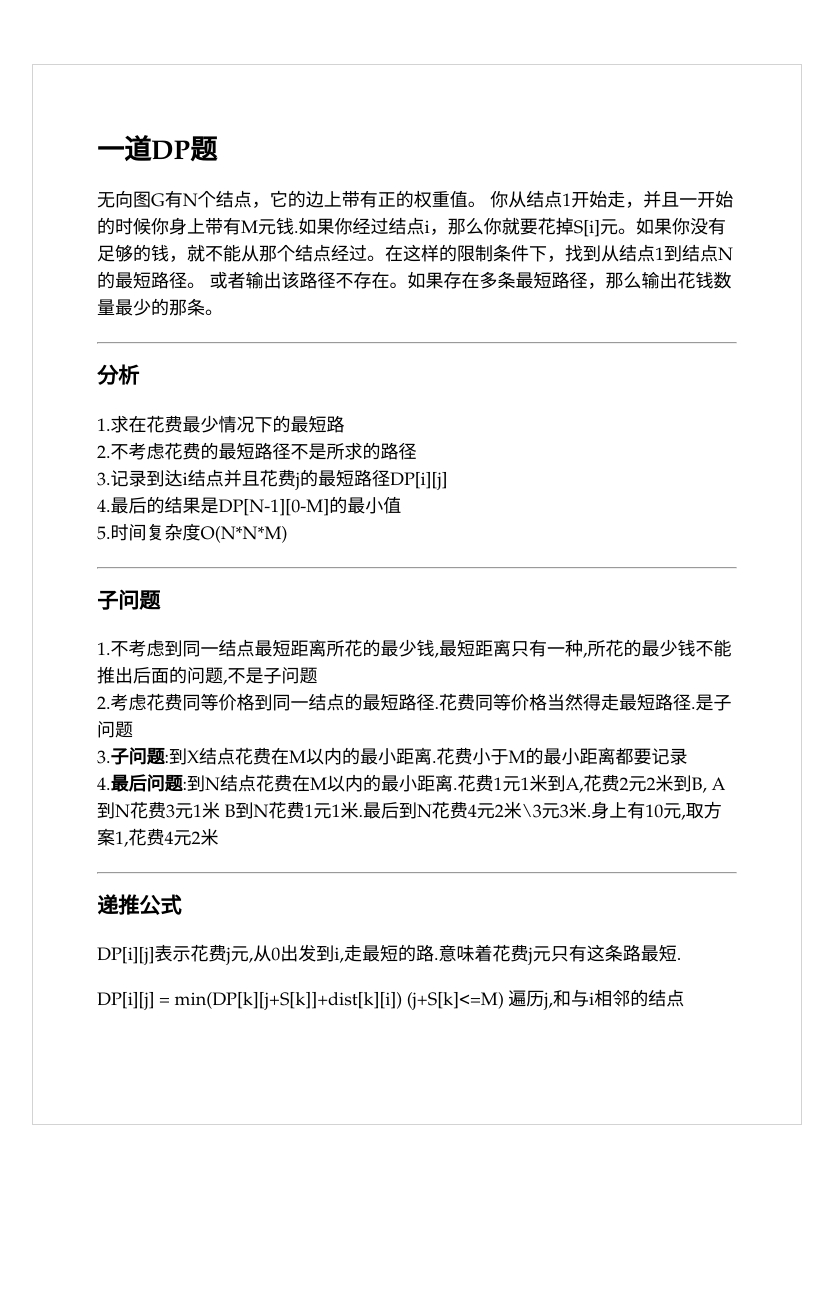
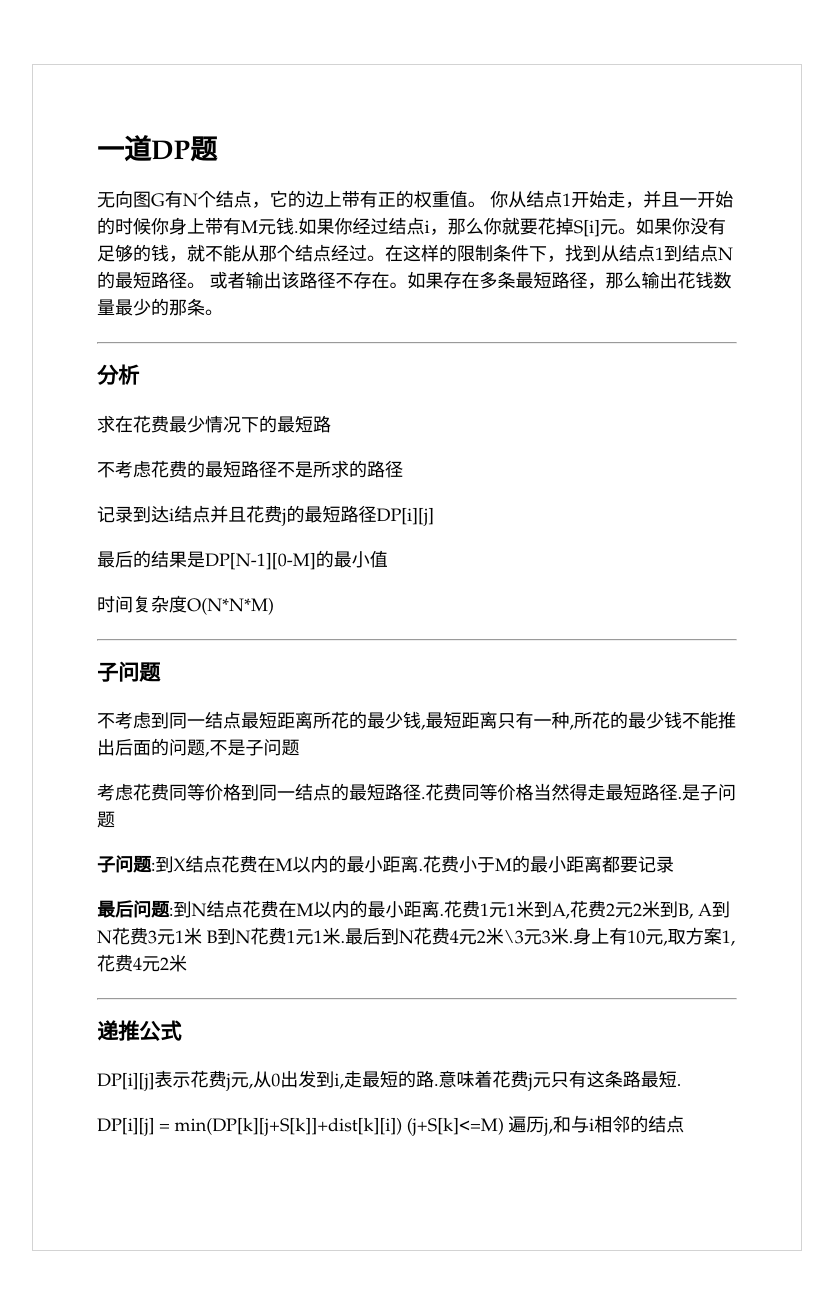
Before and after one commit to garydai/ruleEngine, a Jekyll site: the page built from _posts/2013-4-17-dp.md, in a window 1280 px wide. Shown: the whole page, without its empty margins (224-1057 px from the left). Built offline with Jekyll 4.4.1, drawn with Linux system fonts in a browser that asks for light colours; before the commit the page ends 1189 px from its top, so only the background shows below that.

Commit message:
Update 2013-4-17-dp.md

```diff
--- a/_posts/2013-4-17-dp.md
+++ b/_posts/2013-4-17-dp.md
@@ -11,19 +11,27 @@ title: 一道DP题
 ---
 ###分析
 
-1.求在花费最少情况下的最短路
-2.不考虑花费的最短路径不是所求的路径
-3.记录到达i结点并且花费j的最短路径DP[i][j]
-4.最后的结果是DP\[N-1\]\[0-M\]的最小值
-5.时间复杂度O\(N\*N\*M\)
+求在花费最少情况下的最短路
+
+
+不考虑花费的最短路径不是所求的路径
+
+记录到达i结点并且花费j的最短路径DP\[i\]\[j\]
+
+最后的结果是DP\[N-1\]\[0-M\]的最小值
+
+时间复杂度O\(N\*N\*M\)
 
 ---
 ###子问题
 
-1.不考虑到同一结点最短距离所花的最少钱,最短距离只有一种,所花的最少钱不能推出后面的问题,不是子问题
-2.考虑花费同等价格到同一结点的最短路径.花费同等价格当然得走最短路径.是子问题
-3.**子问题**:到X结点花费在M以内的最小距离.花费小于M的最小距离都要记录
-4.**最后问题**:到N结点花费在M以内的最小距离.花费1元1米到A,花费2元2米到B, A到N花费3元1米 B到N花费1元1米.最后到N花费4元2米\3元3米.身上有10元,取方案1,花费4元2米
+不考虑到同一结点最短距离所花的最少钱,最短距离只有一种,所花的最少钱不能推出后面的问题,不是子问题
+
+考虑花费同等价格到同一结点的最短路径.花费同等价格当然得走最短路径.是子问题
+
+**子问题**:到X结点花费在M以内的最小距离.花费小于M的最小距离都要记录
+
+**最后问题**:到N结点花费在M以内的最小距离.花费1元1米到A,花费2元2米到B, A到N花费3元1米 B到N花费1元1米.最后到N花费4元2米\3元3米.身上有10元,取方案1,花费4元2米
 
 ---
 ###递推公式
```
